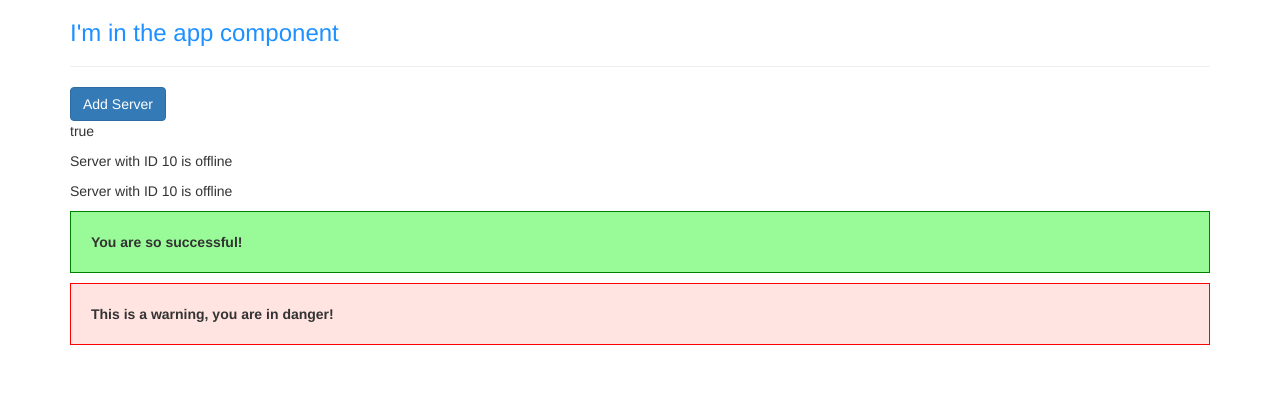
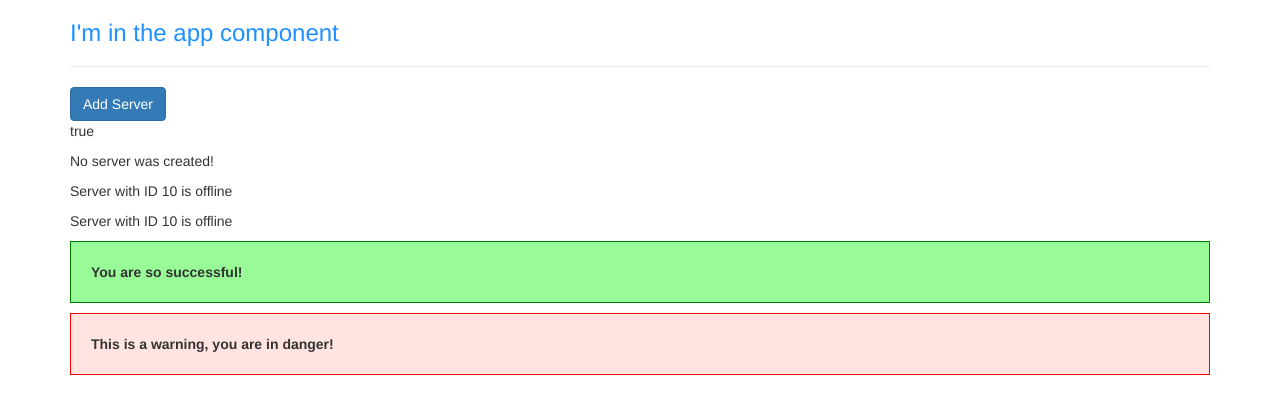
Before and after one commit to fabianoyoschitaki/angular-6-course, an Angular app: page / in a window 1280 px wide. Shown: the top 414 px of the page. Built offline with nearby package versions, Linux system fonts and the light colour scheme.

Commit message:
events and properties binding

```diff
--- a/src/app/servers/servers.component.html
+++ b/src/app/servers/servers.component.html
@@ -1,7 +1,9 @@
 <button
     class='btn btn-primary'
-    [disabled]="!allowNewServer">Add Server</button>
+    [disabled]="!allowNewServer"
+    (click)="onCreateServer()">Add Server</button>
 <!--p>{{ allowNewServer }}</p-->
 <p [innerText]="allowNewServer"></p>
+<p>{{ serverCreationStatus }}</p>
 <app-server></app-server>
 <app-server></app-server>
--- a/src/app/servers/servers.component.ts
+++ b/src/app/servers/servers.component.ts
@@ -12,6 +12,7 @@
 })
 export class ServersComponent implements OnInit {
   allowNewServer = false;
+  serverCreationStatus = "No server was created!";
 
   constructor() {
     setTimeout(() => {
@@ -22,4 +23,7 @@
   ngOnInit() {
   }
 
+  onCreateServer(){
+    this.serverCreationStatus = "Server was created!";
+  }
 }
```
Also changed, not shown: angular.txt.
